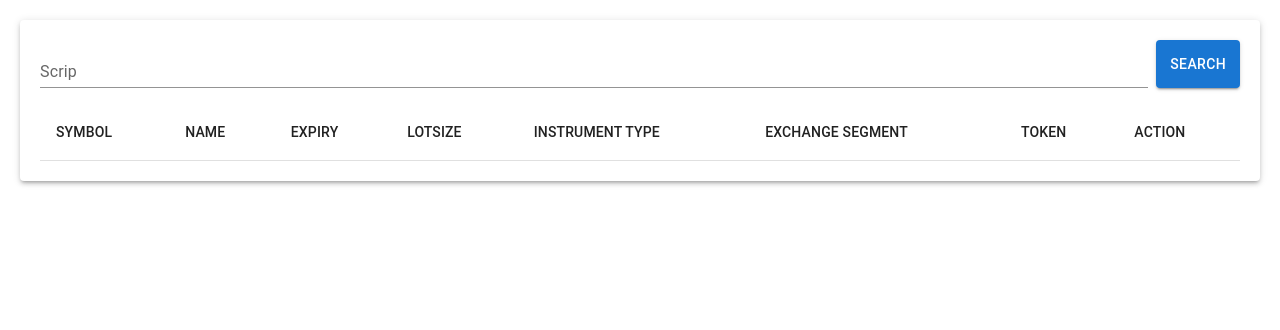
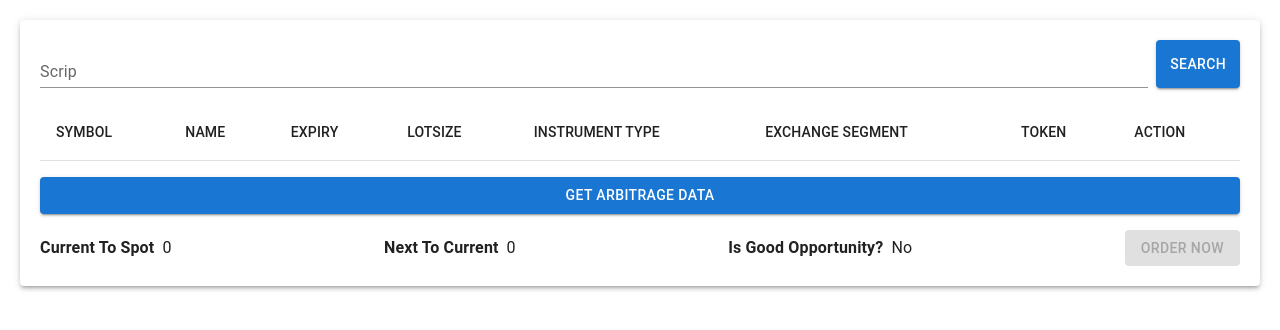
Before and after one commit to kunalrbhatia/smart_api_client, a React (Create React App) app: page / in a window 1280 px wide. Shown: the top 330 px of the page. Built offline with nearby package versions, Linux system fonts and the light colour scheme.

Commit message:
added arbitrage view

```diff
--- a/src/App.css
+++ b/src/App.css
@@ -14,3 +14,18 @@
   width: 100%;
   margin-bottom: 16px;
 }
+.arbitrageButton {
+  margin-top: 16px !important;
+  margin-bottom: 16px !important;
+}
+.arbitrageData {
+  display: flex;
+  flex-direction: row;
+  align-items: center;
+  justify-content: space-between;
+}
+.arbitrageRow {
+  display: flex;
+  flex-direction: row;
+  align-items: center;
+}
--- a/src/App.tsx
+++ b/src/App.tsx
@@ -1,4 +1,4 @@
-import React, { useState } from 'react';
+import React, { useEffect, useState } from 'react';
 import './App.css';
 import {
   Button,
@@ -10,6 +10,7 @@ import {
   TableHead,
   TableRow,
   TextField,
+  Typography,
 } from '@mui/material';
 import axios from 'axios';
 import * as _ from 'lodash';
@@ -18,6 +19,10 @@ function App() {
   const [loading, setLoading] = useState(false);
   const [scriptInput, setScriptInput] = useState<string>('');
   const [fetchedScrips, setFetchedScrips] = useState<object[]>([]);
+  const [currentToSpot, setCurrentToStop] = useState<number>(0);
+  const [nextToSpot, setNextToStop] = useState<number>(0);
+  const [isGoodOpportunity, setIsGoodOpportunity] = useState<boolean>(false);
+  const [isOrderNowDisabled, setIsOrderNowDisabled] = useState<boolean>(true);
   const fetchDataForAutoComplete = async () => {
     setLoading(true);
     const payload = JSON.stringify({
@@ -55,14 +60,47 @@ function App() {
   const onScripAddClick = (event: object, row: object, i: number) => {
     console.log(row);
   };
-  /* const socket: WebSocket = new WebSocket('ws://localhost:5000');
-  socket.addEventListener('open', (evt: any) => {
-    console.log('server connected');
-  });
-  socket.addEventListener('message', (evt: any) => {
-    console.log(evt.data);
-    //setData(_.get(JSON.parse(evt.data)[0], 'tvalue', 'no value') || 'no value');
-  }); */
+  const onArbitrageClick = async (event: object) => {
+    setLoading(true);
+    const config = {
+      method: 'get',
+      url: 'http://localhost:5000/arbitrage',
+      headers: {
+        'Content-Type': 'application/json',
+      },
+    };
+    try {
+      await axios(config)
+        .then((response: object) => {
+          type responseData = {
+            currentToSpot: number;
+            nextToCurrent: number;
+            isGoodOpportunity: boolean;
+            status: string;
+          };
+          const data: responseData = _.get(response, 'data', null) || null;
+          if (data && data.status === 'ok') {
+            if (data.isGoodOpportunity) setIsOrderNowDisabled(false);
+            else setIsOrderNowDisabled(true);
+            setCurrentToStop(data.currentToSpot);
+            setNextToStop(data.nextToCurrent);
+            setIsGoodOpportunity(data.isGoodOpportunity);
+            setLoading(false);
+          } else {
+            setIsOrderNowDisabled(true);
+          }
+        })
+        .catch((err) => {
+          setLoading(false);
+          console.log(err);
+        });
+    } catch (err) {
+      setLoading(false);
+      console.log(err);
+    } finally {
+      setLoading(false);
+    }
+  };
   return (
     <div className="App">
       <Paper
@@ -74,7 +112,6 @@ function App() {
           flexDirection: 'column',
         }}
       >
-        {/* <div>{data}</div> */}
         <div className="scripBox">
           <TextField
             label="Scrip"
@@ -90,8 +127,8 @@ function App() {
           </Button>
         </div>
         <div>
-          <TableContainer>
-            <Table>
+          <TableContainer sx={{ maxHeight: 440 }}>
+            <Table stickyHeader>
               <TableHead>
                 <TableRow>
                   <TableCell>SYMBOL</TableCell>
@@ -136,6 +173,42 @@ function App() {
             </Table>
           </TableContainer>
         </div>
+        <div className="arbitrageButton">
+          <Button fullWidth variant="contained" onClick={onArbitrageClick}>
+            Get arbitrage data
+          </Button>
+        </div>
+        <div className="arbitrageData">
+          <div className="arbitrageRow">
+            <Typography variant="body1" marginRight={1}>
+              <b>Current To Spot</b>
+            </Typography>
+            <Typography variant="body1">{currentToSpot}</Typography>
+          </div>
+          <div className="arbitrageRow">
+            <Typography variant="body1" marginRight={1}>
+              <b>Next To Current</b>
+            </Typography>
+            <Typography variant="body1">{nextToSpot}</Typography>
+          </div>
+          <div className="arbitrageRow">
+            <Typography variant="body1" marginRight={1}>
+              <b>Is Good Opportunity?</b>
+            </Typography>
+            <Typography variant="body1">
+              {isGoodOpportunity ? 'Yes' : 'No'}
+            </Typography>
+          </div>
+          <div className="arbitrageRow">
+            <Button
+              variant="contained"
+              color="success"
+              disabled={isOrderNowDisabled}
+            >
+              Order Now
+            </Button>
+          </div>
+        </div>
       </Paper>
     </div>
   );
```
